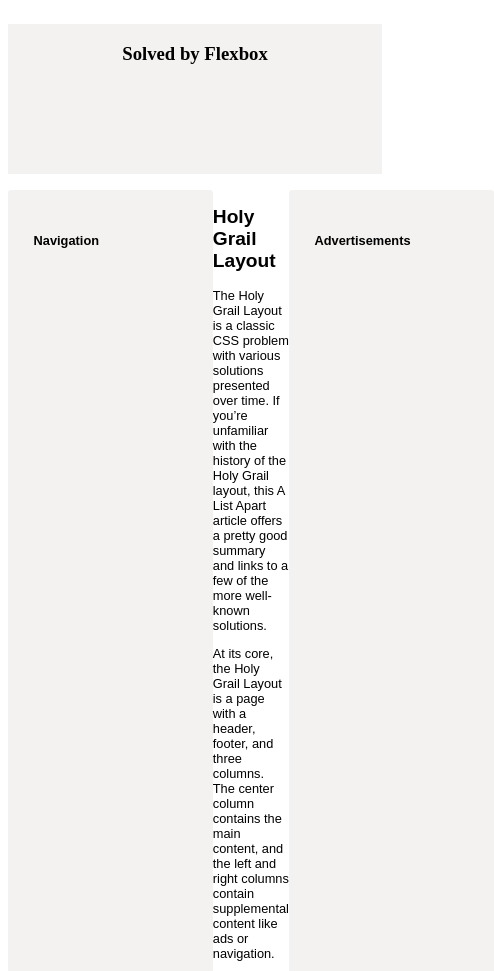
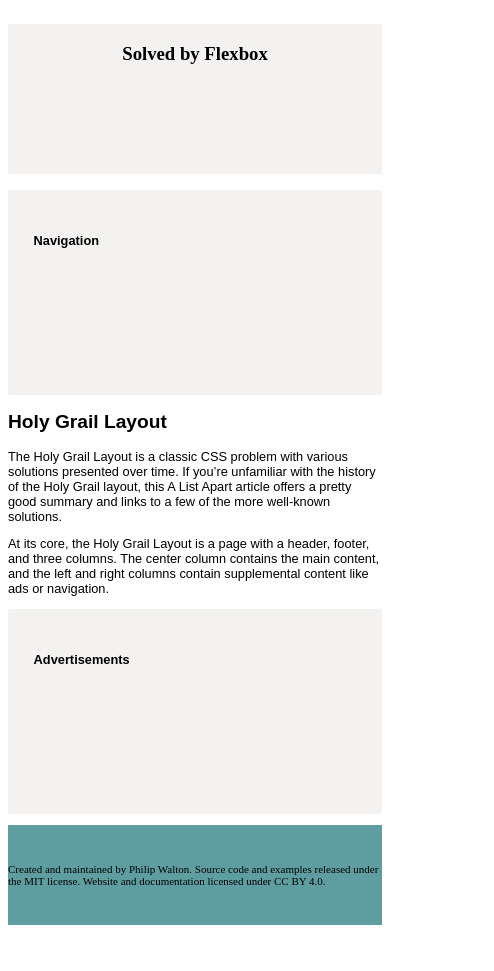
Before and after one commit to dayana-alonso/holdy-grail-layout-css, a plain HTML site: page index.html in a window 390 px wide. Shown: the top 971 px of the page, 494 px wide, since content can reach past the window. After the commit the page ends 944 px from the top, so only its background shows below. Drawn offline with Linux system fonts and the light colour scheme.

Commit message:
added media query with row

```diff
--- a/css/style.css
+++ b/css/style.css
@@ -1,6 +1,6 @@
 .HolyGrail {
   display: flex;
-  min-height: 100vh;
+  min-height: 100%;
   flex-direction: column;
   background-color:white;
 }
@@ -16,14 +16,12 @@
 .HolyGrail-body {
   display: flex;
   flex: 1 0 auto;
-  padding: var(--space);
   font-family: Arial, Helvetica, sans-serif;
   font-size: .80em;
 }
 
 .HolyGrail-content {
-  padding: 3em;
-  margin-top: var(--space);
+  padding: 2em;
 }
 
 .HolyGrail-header,
@@ -49,14 +47,13 @@
   background-color: cadetblue;
   margin: 1em 0;
   height: 100px;
-  color: #fff;
   font-size: 11px;
 }
 
 
-@media (max-width: 900px) {
+@media (max-width: 600px) {
   .HolyGrail-body {
-    flex-direction: row;
+    flex-direction: column;
   }
   .HolyGrail-content {
     flex: 1;
```
